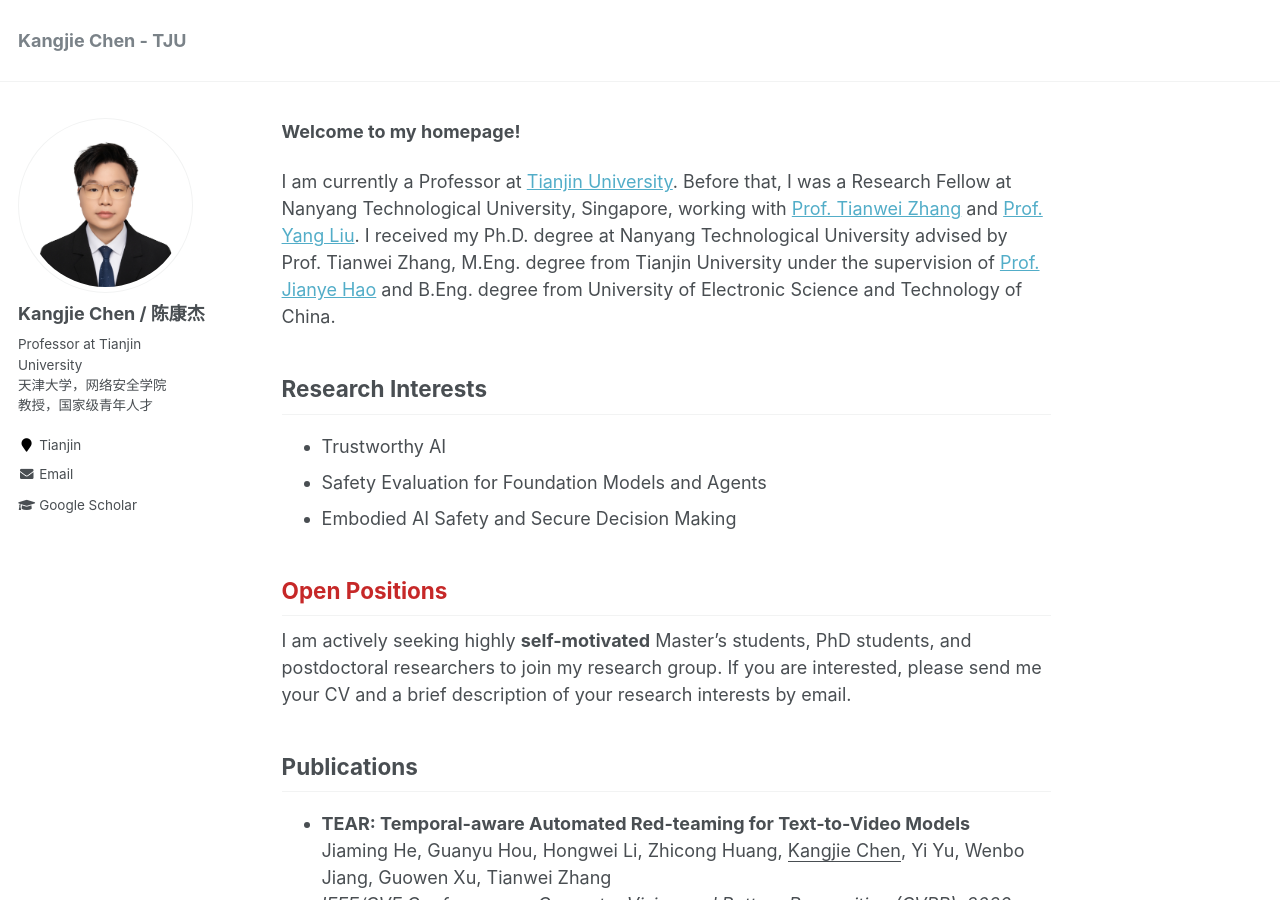
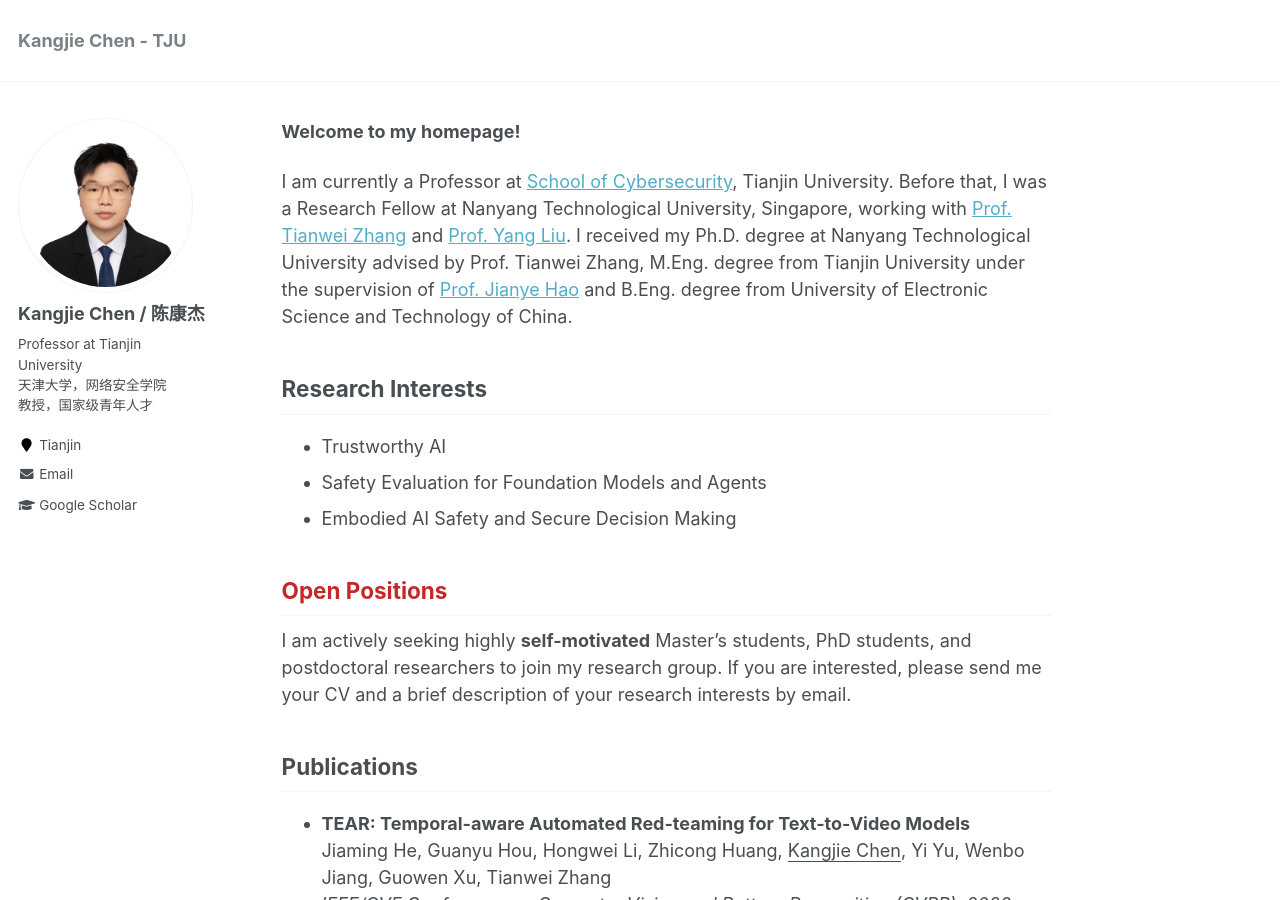
Before and after one commit to kangjie-chen/kangjie-chen.github.io, a Jekyll site: the page built from _pages/about.md, in a window 1280 px wide and 900 px high. Built offline with Jekyll 4.4.1, drawn with Linux system fonts in a browser that asks for light colours.

Commit message:
Update about.md

```diff
--- a/_pages/about.md
+++ b/_pages/about.md
@@ -11,7 +11,7 @@ redirect_from:
 <span style="font-size:large;font-weight:bold;"> Welcome to my homepage! </span>
 <br/>
 
-I am currently a Professor at [Tianjin University](https://cse.tju.edu.cn/). Before that, I was a Research Fellow at Nanyang Technological University, Singapore, working with [Prof. Tianwei Zhang](https://personal.ntu.edu.sg/tianwei.zhang/index.html) and [Prof. Yang Liu](https://personal.ntu.edu.sg/yangliu/). I received my Ph.D. degree at Nanyang Technological University advised by Prof. Tianwei Zhang, M.Eng. degree from Tianjin University under the supervision of [Prof. Jianye Hao](http://www.icdai.org/jianye.html) and B.Eng. degree from University of Electronic Science and Technology of China.
+I am currently a Professor at [School of Cybersecurity](https://cse.tju.edu.cn/), Tianjin University. Before that, I was a Research Fellow at Nanyang Technological University, Singapore, working with [Prof. Tianwei Zhang](https://personal.ntu.edu.sg/tianwei.zhang/index.html) and [Prof. Yang Liu](https://personal.ntu.edu.sg/yangliu/). I received my Ph.D. degree at Nanyang Technological University advised by Prof. Tianwei Zhang, M.Eng. degree from Tianjin University under the supervision of [Prof. Jianye Hao](http://www.icdai.org/jianye.html) and B.Eng. degree from University of Electronic Science and Technology of China.
 
 ## Research Interests
 - Trustworthy AI
```
